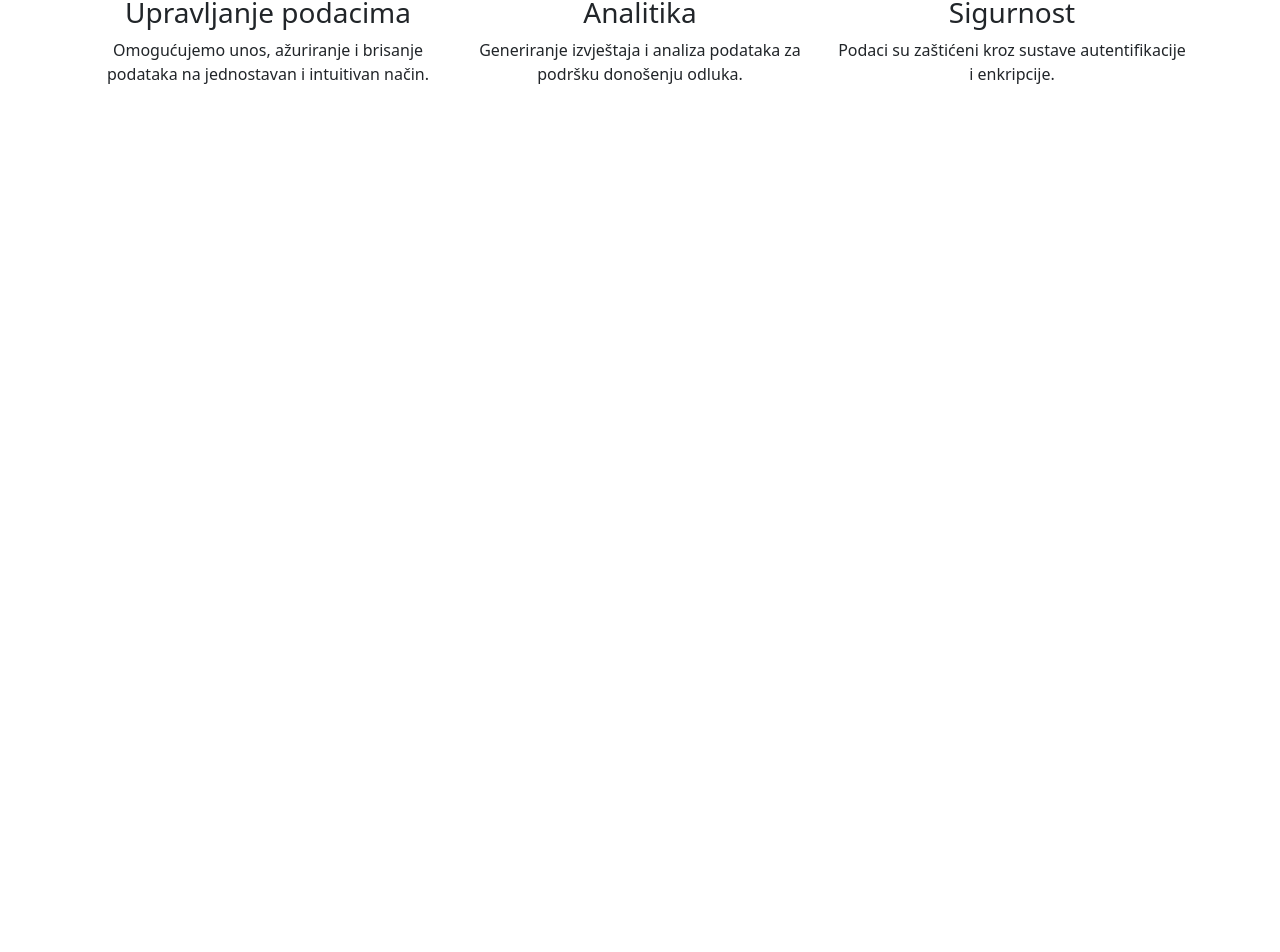
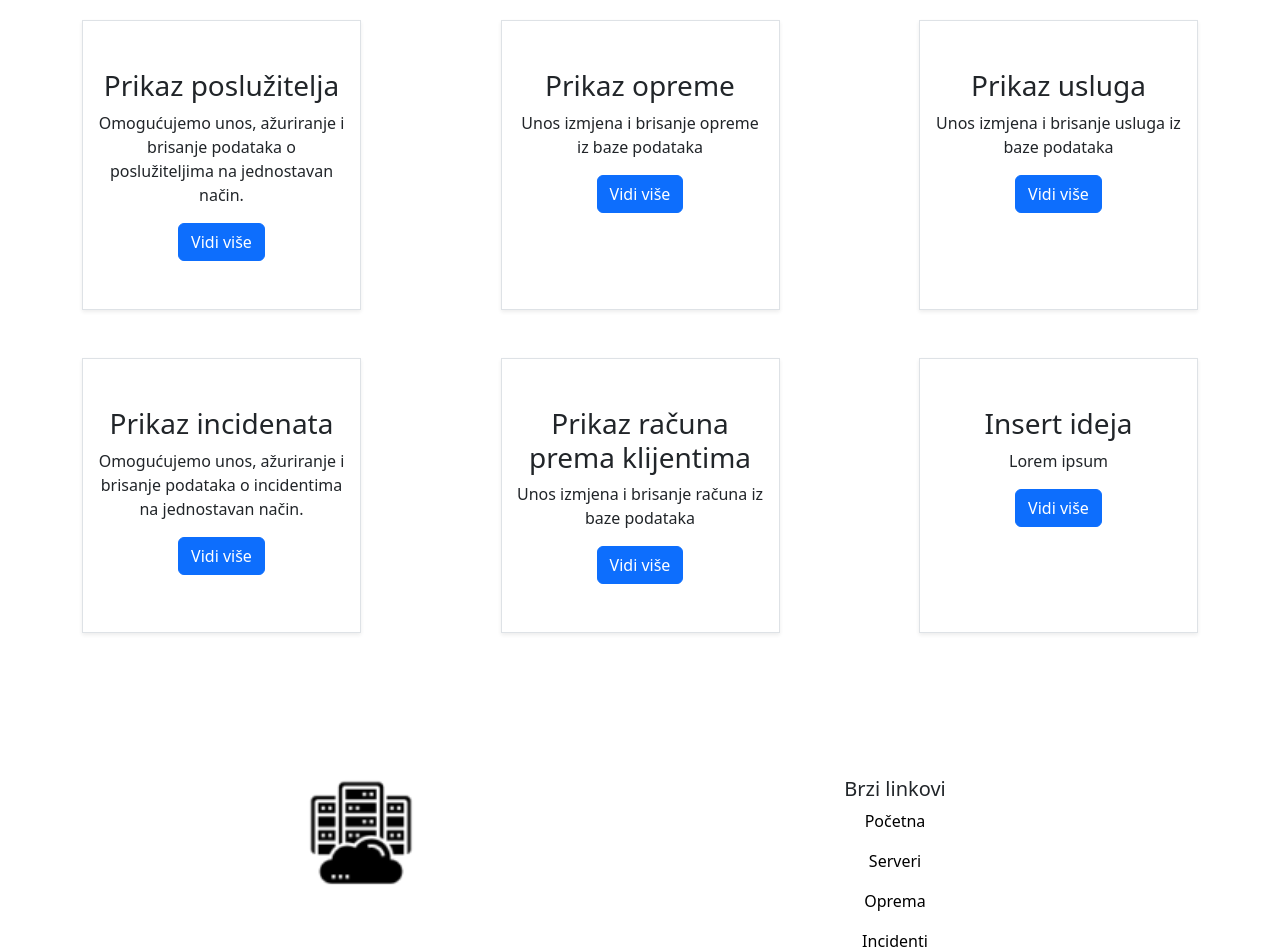
Before and after one commit to Baze-podataka-2/bp-projekt-frontend, a React (Create React App) app: page / in a window 1280 px wide. Shown: the part 856-1808 px from the top of the page. Before the commit the page ends 1006 px from the top, so only its background shows below. Built offline with nearby package versions, Linux system fonts and the light colour scheme.

Commit message:
Adedd footer and better design on homepage

```diff
--- a/src/App.js
+++ b/src/App.js
@@ -2,7 +2,9 @@ import React from 'react';
 import { BrowserRouter, Route, Routes } from 'react-router-dom';
 import { Container } from 'react-bootstrap';
 
-import Header from './components/Header'
+import Header from './components/Header';
+import Footer from './components/Footer';
+
 import Home from './pages/Home';
 import Servers from './pages/Servers';
 import Services from './pages/Services';
@@ -24,6 +26,7 @@ const App = () => {
           <Route path='/incidenti' element={<Incidents/>} />
           <Route path="*" element={<NotFound />} />
         </Routes>
+        <Footer/>
       </Container>
     </BrowserRouter>
   )
--- /dev/null
+++ b/src/components/Footer.jsx
@@ -0,0 +1,55 @@
+import React from 'react';
+import { Container, Row, Col, Navbar, Image } from 'react-bootstrap';
+import logo from "../images/logo.png"
+import { BiMailSend, BiPhone} from "react-icons/bi";
+import { Link } from 'react-router-dom';
+const Footer = () => {
+  return (
+
+    <Container>
+    <Navbar bg="white" className="mt-5 py-5 ">
+      <Container>
+        <Row className="w-100 text-center justify-content-between text-center">
+          <Col md={6}>
+            {/* Logo Sekcija */}
+            <Image
+              src={logo} // Zameni sa URL-om logotipa
+              alt="Company Logo"
+              width={"auto"}
+              height={110}
+              className="mb-3"
+              rounded
+            />
+
+          </Col>
+          <Col md={6}>
+            {/* *** PROMJENITI LINKOVE! *** */}
+            <h5>Brzi linkovi</h5>
+            <Link to="/" className="text-decoration-none">
+            <p className='text-black' >Početna</p>
+            </Link>
+            <Link to="/"  className="text-decoration-none">
+            <p className='text-black' >Serveri</p>
+            </Link>
+            <Link to="/" className="text-decoration-none">
+            <p className='text-black'>Oprema</p>
+            </Link>
+            <Link to="/" className="text-decoration-none">
+            <p className='text-black'>Incidenti</p>
+            </Link>
+            <Link to="/" className="text-decoration-none">
+            <p className='text-black'>Racuni prema klijentima</p>
+            </Link>
+          </Col>
+
+        </Row>
+      </Container>
+
+    </Navbar>
+    <p className='text-center'>© 2025 Tim 2</p>
+    </Container>
+
+  );
+};
+
+export default Footer;
--- a/src/pages/Home.jsx
+++ b/src/pages/Home.jsx
@@ -34,26 +34,53 @@ const Home = () => {
     <section className="py-5">
       <Container>
         <h2 className="text-center mb-4">Ključne značajke projekta</h2>
-        <Row className="text-center">
-          <Col md={4}>
-            <h3>Upravljanje podacima</h3>
+        <Row className="text-center justify-content-between mt-5" >
+          <Col md={3} className='border shadow-sm py-5'>
+            <h3>Prikaz poslužitelja</h3>
             <p>
-              Omogućujemo unos, ažuriranje i brisanje podataka na jednostavan
-              i intuitivan način.
+              Omogućujemo unos, ažuriranje i brisanje podataka  o poslužiteljima na jednostavan
+              način.
             </p>
+            <Button>Vidi više</Button>
           </Col>
-          <Col md={4}>
-            <h3>Analitika</h3>
+          <Col md={3} className='border shadow-sm py-5 '>
+            <h3>Prikaz opreme</h3>
             <p>
-              Generiranje izvještaja i analiza podataka za podršku donošenju
-              odluka.
+               Unos izmjena i brisanje opreme iz baze podataka
             </p>
+            <Button>Vidi više</Button>
           </Col>
-          <Col md={4}>
-            <h3>Sigurnost</h3>
+          <Col md={3} className='border shadow-sm py-5'>
+            <h3>Prikaz usluga</h3>
             <p>
-              Podaci su zaštićeni kroz sustave autentifikacije i enkripcije.
+            Unos izmjena i brisanje usluga iz baze podataka
             </p>
+            <Button>Vidi više</Button>
+          </Col>
+        </Row>
+
+        <Row className="text-center justify-content-between mt-5">
+          <Col md={3} className='border shadow-sm py-5'>
+            <h3>Prikaz incidenata</h3>
+            <p>
+              Omogućujemo unos, ažuriranje i brisanje podataka  o incidentima na jednostavan
+              način.
+            </p>
+            <Button>Vidi više</Button>
+          </Col>
+          <Col md={3} className='border shadow-sm py-5 '>
+            <h3>Prikaz računa prema klijentima</h3>
+            <p>
+               Unos izmjena i brisanje računa iz baze podataka
+            </p>
+            <Button>Vidi više</Button>
+          </Col>
+          <Col md={3} className='border shadow-sm py-5'>
+            <h3>Insert ideja</h3>
+            <p>
+           Lorem ipsum
+            </p>
+            <Button>Vidi više</Button>
           </Col>
         </Row>
       </Container>
```
